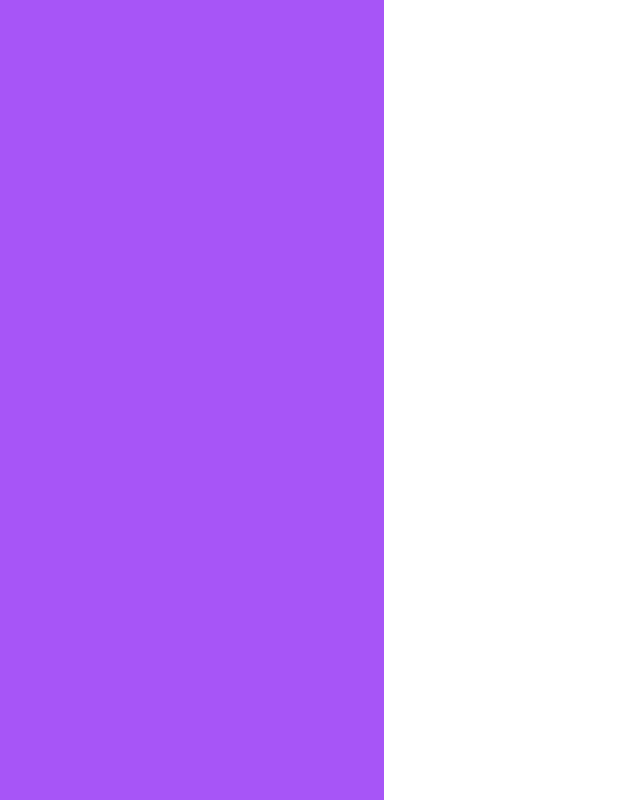
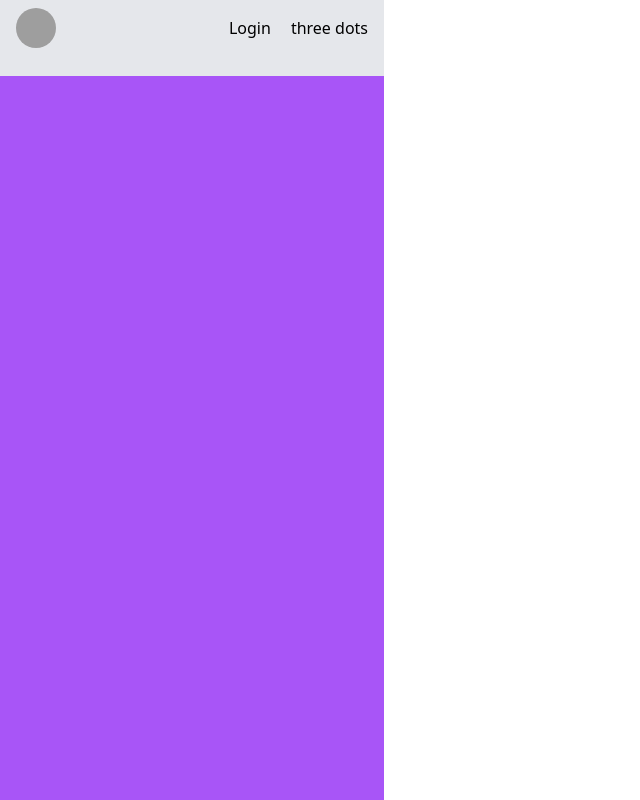
Before and after one commit to ritikaaaa177/QuizApp, a React (Create React App) app in the folder chatapp/: page /home in a window 1280 px wide. Shown: the whole page, without its empty margins (0-640 px from the left). Built offline with nearby package versions, Linux system fonts and the light colour scheme; grey boxes are pictures that could not be loaded.

Commit message:
created navbar in sidebar

```diff
--- a/chatapp/src/Components/Navbar.jsx
+++ b/chatapp/src/Components/Navbar.jsx
@@ -0,0 +1,77 @@
+function Navbar() {
+  return (
+    <>
+      <header class="flex flex-wrap sm:justify-start align-top relative bottom-12 sm:flex-nowrap z-50 w-full h-24 bg-gray-200 fill-transparent ">
+        <nav
+          class="max-w-[85rem] w-full mx-auto px-4 sm:flex sm:items-center sm:justify-between"
+          aria-label="Global"
+        >
+          <div class="flex items-center justify-between">
+            <img
+              class="me-1.5 inline-block h-10 w-10 rounded-full -z-20"
+              src="https://images.unsplash.com/photo-1531927557220-a9e23c1e4794?ixlib=rb-4.0.3&ixid=MnwxMjA3fDB8MHxwaG90by1wYWdlfHx8fGVufDB8fHx8&auto=format&fit=facearea&facepad=2&w=300&h=300&q=80"
+              alt="Image Description"
+            />
+
+            <div class="sm:hidden">
+              <button
+                type="button"
+                class="hs-collapse-toggle p-2 inline-flex justify-center items-center gap-x-2 rounded-lg border border-gray-200 bg-white text-gray-800 shadow-sm hover:bg-gray-50 disabled:opacity-50 disabled:pointer-events-none dark:bg-transparent dark:border-gray-700 dark:text-white dark:hover:bg-white/10 dark:focus:outline-none dark:focus:ring-1 dark:focus:ring-gray-600"
+                data-hs-collapse="#navbar-with-collapse"
+                aria-controls="navbar-with-collapse"
+                aria-label="Toggle navigation"
+              >
+                <svg
+                  class="hs-collapse-open:hidden flex-shrink-0 w-4 h-4"
+                  xmlns="http://www.w3.org/2000/svg"
+                  width="24"
+                  height="24"
+                  viewBox="0 0 24 24"
+                  fill="none"
+                  stroke="currentColor"
+                  stroke-width="2"
+                  stroke-linecap="round"
+                  stroke-linejoin="round"
+                >
+                  <line x1="3" x2="21" y1="6" y2="6" />
+                  <line x1="3" x2="21" y1="12" y2="12" />
+                  <line x1="3" x2="21" y1="18" y2="18" />
+                </svg>
+                <svg
+                  class="hs-collapse-open:block hidden flex-shrink-0 w-4 h-4"
+                  xmlns="http://www.w3.org/2000/svg"
+                  width="24"
+                  height="24"
+                  viewBox="0 0 24 24"
+                  fill="none"
+                  stroke="currentColor"
+                  stroke-width="2"
+                  stroke-linecap="round"
+                  stroke-linejoin="round"
+                >
+                  <path d="M18 6 6 18" />
+                  <path d="m6 6 12 12" />
+                </svg>
+              </button>
+            </div>
+          </div>
+          <div
+            id="navbar-with-collapse"
+            class="hidden basis-full grow sm:block"
+          >
+            <div class="flex flex-col gap-5 mt-5 sm:flex-row sm:items-center sm:justify-end sm:mt-0 sm:ps-5">
+              <a class="font-medium text-black" href="#">
+                Login
+              </a>
+              <a class="font-medium text-black" href="#">
+                three dots
+              </a>
+            </div>
+          </div>
+        </nav>
+      </header>
+    </>
+  );
+}
+
+export default Navbar;
--- a/chatapp/src/Components/Sidebar.jsx
+++ b/chatapp/src/Components/Sidebar.jsx
@@ -0,0 +1,16 @@
+import Navbar from "./Navbar";
+
+function Sidebar() {
+  return (
+    <>
+      <div
+        id="docs-sidebar"
+        class="hs-overlay fixed top-0 start-0 bottom-0 z-[60] w-96 pt-7 pb-10 overflow-y-auto bg-purple-500"
+      >
+        <Navbar />
+      </div>
+    </>
+  );
+}
+
+export default Sidebar;
--- a/chatapp/src/pages/Home.jsx
+++ b/chatapp/src/pages/Home.jsx
@@ -1,3 +1,5 @@
+import Sidebar from "../Components/Sidebar";
+
 function Home() {
   return (
     <>
@@ -6,10 +8,7 @@ function Home() {
       <body>
         <main id="content" role="main">
           <div class="max-w-[100rem] mx-auto min-h-screen py-10 px-4 sm:px-6 lg:px-8  bg-white">
-            <div
-              id="docs-sidebar"
-              class="hs-overlay fixed top-0 start-0 bottom-0 z-[60] w-96 pt-7 pb-10 overflow-y-auto bg-purple-500"
-            ></div>
+            <Sidebar />
           </div>
         </main>
       </body>
```
